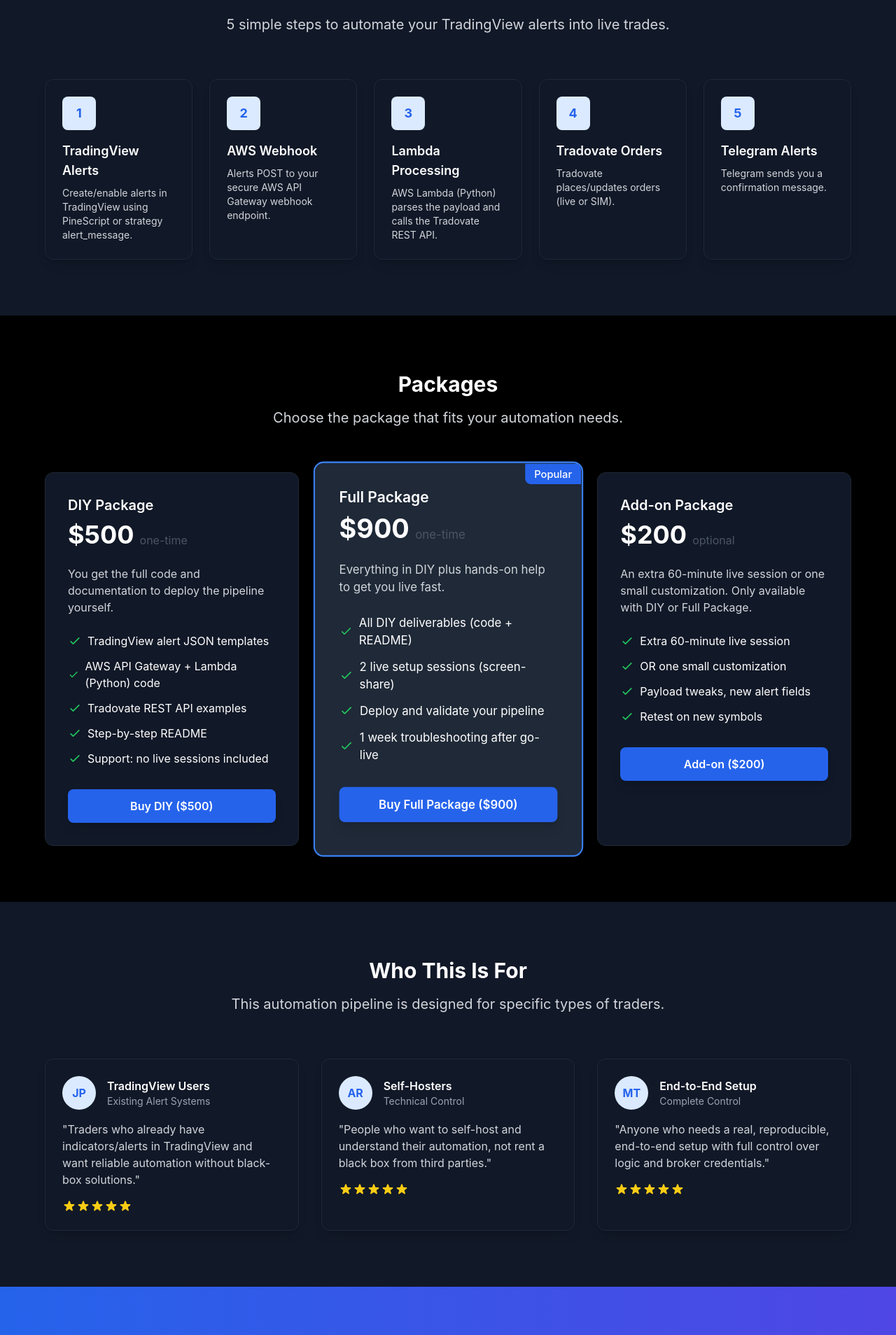
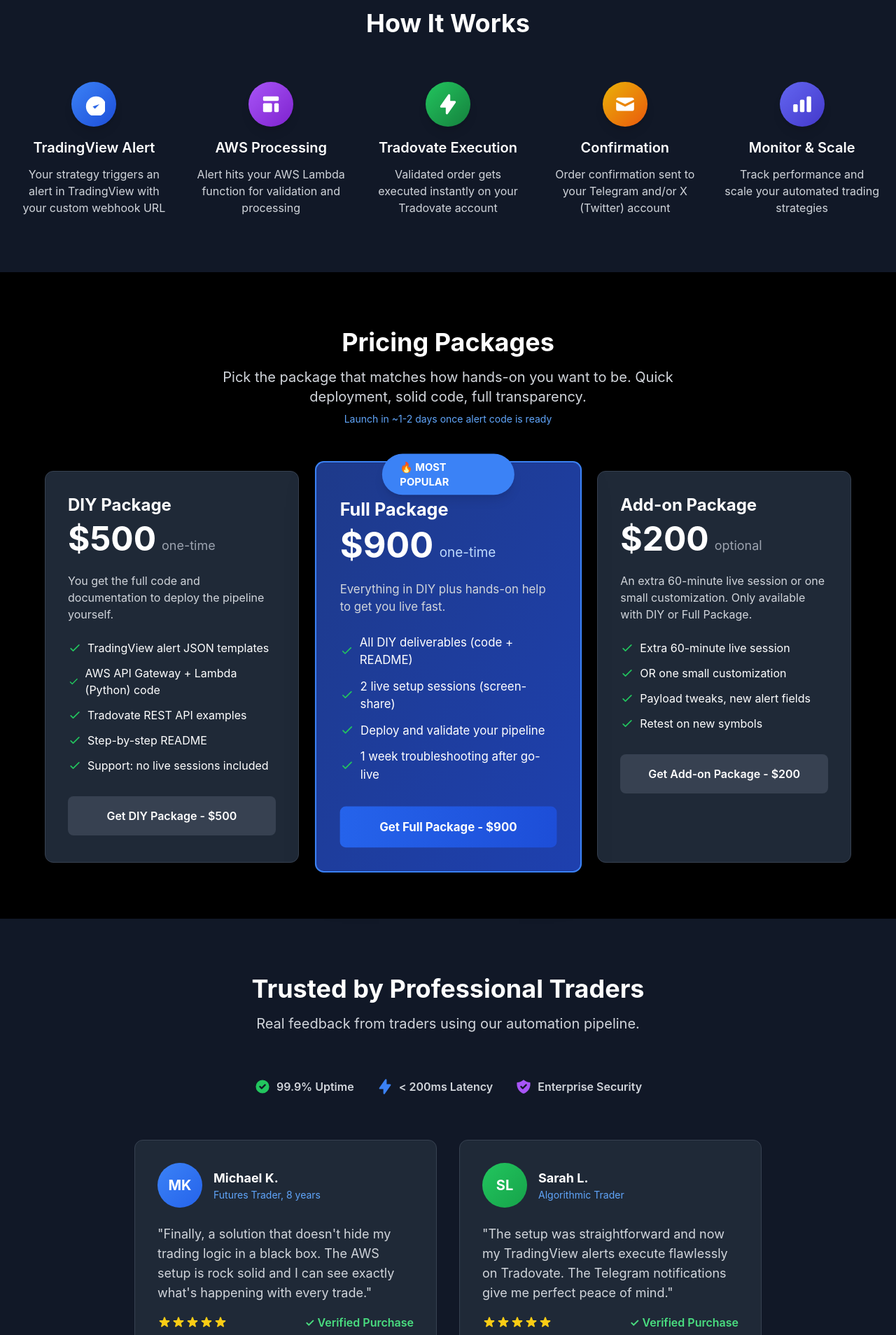
Before and after one commit to Arash6771/quant-by-boji-site, a Next.js app: page / in a window 1280 px wide. Shown: the part 712-2620 px from the top of the page at 70% size. Built offline with nearby package versions, Linux system fonts and the light colour scheme.

Commit message:
Major UX improvements: enhanced pricing cards, trust elements, visual hierarchy, and conversion optimization

```diff
--- a/app/page.tsx
+++ b/app/page.tsx
@@ -48,6 +48,9 @@
             <h1 className="text-5xl md:text-6xl font-bold mb-6">
               <span className="gradient-text">QuantByBoji</span> Automate TradingView alerts into real Tradovate orders
             </h1>
+            <p className="text-lg text-blue-400 font-semibold mb-4">
+              Reliable, Low-Latency Execution — No Black-Boxes, Just Code You Own
+            </p>
             <p className="text-xl text-gray-300 mb-12 max-w-2xl mx-auto">
              End-to-End Trading Pipeline: TradingView ➜ AWS ➜ Tradovate ➜ Telegram/X
             </p>
@@ -65,58 +68,56 @@
         </div>
       </section>
 
-      {/* Features Section */}
-      <section className="py-20 bg-gray-900" id="features">
+      {/* How It Works */}
+      <section id="features" className="py-20 bg-gray-900">
         <div className="container mx-auto px-6">
-          <div className="text-center mb-16">
-            <h2 className="text-3xl font-bold mb-4">How It Works</h2>
-            <p className="text-xl text-gray-300 max-w-2xl mx-auto">5 simple steps to automate your TradingView alerts into live trades.</p>
+          <h2 className="text-4xl font-bold text-center mb-16 text-white">How It Works</h2>
+          <div className="grid md:grid-cols-5 gap-8">
+            <div className="text-center group">
+              <div className="bg-gradient-to-br from-blue-500 to-blue-700 text-white rounded-full w-16 h-16 flex items-center justify-center mx-auto mb-4 shadow-lg group-hover:scale-110 transition-transform">
+                <svg className="w-8 h-8" fill="currentColor" viewBox="0 0 20 20">
+                  <path d="M9 12l2 2 4-4m6 2a9 9 0 11-18 0 9 9 0 0118 0z"/>
+                </svg>
               </div>
-
-          <div className="grid md:grid-cols-5 gap-6 max-w-6xl mx-auto">
-            {/* Step 1 */}
-            <div className="card p-6">
-              <div className="w-12 h-12 bg-blue-100 rounded-lg flex items-center justify-center mb-4">
-                <span className="text-blue-600 font-bold text-lg">1</span>
+              <h3 className="text-xl font-semibold mb-3 text-white">TradingView Alert</h3>
+              <p className="text-gray-300">Your strategy triggers an alert in TradingView with your custom webhook URL</p>
             </div>
-              <h3 className="text-lg font-semibold mb-2">TradingView Alerts</h3>
-              <p className="text-gray-300 text-sm">Create/enable alerts in TradingView using PineScript or strategy alert_message.</p>
+            <div className="text-center group">
+              <div className="bg-gradient-to-br from-purple-500 to-purple-700 text-white rounded-full w-16 h-16 flex items-center justify-center mx-auto mb-4 shadow-lg group-hover:scale-110 transition-transform">
+                <svg className="w-8 h-8" fill="currentColor" viewBox="0 0 20 20">
+                  <path d="M3 4a1 1 0 011-1h12a1 1 0 011 1v2a1 1 0 01-1 1H4a1 1 0 01-1-1V4zM3 10a1 1 0 011-1h6a1 1 0 011 1v6a1 1 0 01-1 1H4a1 1 0 01-1-1v-6zM14 9a1 1 0 00-1 1v6a1 1 0 001 1h2a1 1 0 001-1v-6a1 1 0 00-1-1h-2z"/>
+                </svg>
               </div>
-
-            {/* Step 2 */}
-            <div className="card p-6">
-              <div className="w-12 h-12 bg-blue-100 rounded-lg flex items-center justify-center mb-4">
-                <span className="text-blue-600 font-bold text-lg">2</span>
+              <h3 className="text-xl font-semibold mb-3 text-white">AWS Processing</h3>
+              <p className="text-gray-300">Alert hits your AWS Lambda function for validation and processing</p>
             </div>
-              <h3 className="text-lg font-semibold mb-2">AWS Webhook</h3>
-              <p className="text-gray-300 text-sm">Alerts POST to your secure AWS API Gateway webhook endpoint.</p>
+            <div className="text-center group">
+              <div className="bg-gradient-to-br from-green-500 to-green-700 text-white rounded-full w-16 h-16 flex items-center justify-center mx-auto mb-4 shadow-lg group-hover:scale-110 transition-transform">
+                <svg className="w-8 h-8" fill="currentColor" viewBox="0 0 20 20">
+                  <path fillRule="evenodd" d="M11.3 1.046A1 1 0 0112 2v5h4a1 1 0 01.82 1.573l-7 10A1 1 0 018 18v-5H4a1 1 0 01-.82-1.573l7-10a1 1 0 011.12-.38z" clipRule="evenodd"/>
+                </svg>
               </div>
-
-            {/* Step 3 */}
-            <div className="card p-6">
-              <div className="w-12 h-12 bg-blue-100 rounded-lg flex items-center justify-center mb-4">
-                <span className="text-blue-600 font-bold text-lg">3</span>
+              <h3 className="text-xl font-semibold mb-3 text-white">Tradovate Execution</h3>
+              <p className="text-gray-300">Validated order gets executed instantly on your Tradovate account</p>
             </div>
-              <h3 className="text-lg font-semibold mb-2">Lambda Processing</h3>
-              <p className="text-gray-300 text-sm">AWS Lambda (Python) parses the payload and calls the Tradovate REST API.</p>
+            <div className="text-center group">
+              <div className="bg-gradient-to-br from-yellow-500 to-orange-600 text-white rounded-full w-16 h-16 flex items-center justify-center mx-auto mb-4 shadow-lg group-hover:scale-110 transition-transform">
+                <svg className="w-8 h-8" fill="currentColor" viewBox="0 0 20 20">
+                  <path d="M2.003 5.884L10 9.882l7.997-3.998A2 2 0 0016 4H4a2 2 0 00-1.997 1.884z"/>
+                  <path d="M18 8.118l-8 4-8-4V14a2 2 0 002 2h12a2 2 0 002-2V8.118z"/>
+                </svg>
               </div>
-
-            {/* Step 4 */}
-            <div className="card p-6">
-              <div className="w-12 h-12 bg-blue-100 rounded-lg flex items-center justify-center mb-4">
-                <span className="text-blue-600 font-bold text-lg">4</span>
+              <h3 className="text-xl font-semibold mb-3 text-white">Confirmation</h3>
+              <p className="text-gray-300">Order confirmation sent to your Telegram and/or X (Twitter) account</p>
             </div>
-              <h3 className="text-lg font-semibold mb-2">Tradovate Orders</h3>
-              <p className="text-gray-300 text-sm">Tradovate places/updates orders (live or SIM).</p>
+            <div className="text-center group">
+              <div className="bg-gradient-to-br from-indigo-500 to-indigo-700 text-white rounded-full w-16 h-16 flex items-center justify-center mx-auto mb-4 shadow-lg group-hover:scale-110 transition-transform">
+                <svg className="w-8 h-8" fill="currentColor" viewBox="0 0 20 20">
+                  <path d="M2 11a1 1 0 011-1h2a1 1 0 011 1v5a1 1 0 01-1 1H3a1 1 0 01-1-1v-5zM8 7a1 1 0 011-1h2a1 1 0 011 1v9a1 1 0 01-1 1H9a1 1 0 01-1-1V7zM14 4a1 1 0 011-1h2a1 1 0 011 1v12a1 1 0 01-1 1h-2a1 1 0 01-1-1V4z"/>
+                </svg>
               </div>
-
-            {/* Step 5 */}
-            <div className="card p-6">
-              <div className="w-12 h-12 bg-blue-100 rounded-lg flex items-center justify-center mb-4">
-                <span className="text-blue-600 font-bold text-lg">5</span>
-              </div>
-              <h3 className="text-lg font-semibold mb-2">Telegram Alerts</h3>
-              <p className="text-gray-300 text-sm">Telegram sends you a confirmation message.</p>
+              <h3 className="text-xl font-semibold mb-3 text-white">Monitor & Scale</h3>
+              <p className="text-gray-300">Track performance and scale your automated trading strategies</p>
             </div>
           </div>
         </div>
@@ -126,18 +127,18 @@
       <section className="py-20 bg-black" id="pricing">
         <div className="container mx-auto px-6">
           <div className="text-center mb-16">
-            <h2 className="text-3xl font-bold mb-4">Packages</h2>
-            <p className="text-xl text-gray-300 max-w-2xl mx-auto">Choose the package that fits your automation needs.</p>
-
+            <h2 className="text-4xl font-bold mb-4 text-white">Pricing Packages</h2>
+            <p className="text-xl text-gray-300 max-w-2xl mx-auto">Pick the package that matches how hands-on you want to be. Quick deployment, solid code, full transparency.</p>
+            <p className="text-sm text-blue-400 mt-2">Launch in ~1-2 days once alert code is ready</p>
           </div>
 
           <div className="grid md:grid-cols-3 gap-8 max-w-6xl mx-auto">
             {/* DIY Plan */}
-            <div className="card p-8">
-              <h3 className="text-xl font-semibold mb-2">DIY Package</h3>
+            <div className="bg-gray-800 border border-gray-700 rounded-xl p-8 hover:border-gray-600 transition-all duration-300">
+              <h3 className="text-2xl font-bold mb-2 text-white">DIY Package</h3>
               <div className="flex items-end mb-6">
-                <span className="text-4xl font-bold">$500</span>
-                <span className="text-gray-600 ml-2">one-time</span>
+                <span className="text-5xl font-bold text-white">$500</span>
+                <span className="text-gray-400 ml-2 text-lg">one-time</span>
               </div>
               <p className="text-gray-300 mb-6">You get the full code and documentation to deploy the pipeline yourself.</p>
               <ul className="mb-8 space-y-3">
@@ -174,20 +175,20 @@
               </ul>
               <button
                 onClick={() => startCheckout("DIY")}
-                className="btn btn-primary w-full">
-                Buy DIY ($500)
+                className="w-full bg-gray-700 hover:bg-gray-600 text-white font-semibold py-4 px-6 rounded-lg transition-all duration-300 hover:shadow-lg">
+                Get DIY Package - $500
               </button>
             </div>
 
             {/* Full Plan - Featured */}
-            <div className="card p-8 transform md:scale-105 card-highlight">
-              <div className="absolute top-0 right-0 bg-blue-600 text-white px-3 py-1 rounded-bl-lg rounded-tr-lg font-medium text-sm">
-                Popular
+            <div className="bg-gradient-to-br from-blue-900 to-blue-800 border-2 border-blue-500 rounded-xl p-8 transform md:scale-105 relative shadow-2xl">
+              <div className="absolute -top-3 left-1/2 transform -translate-x-1/2 bg-blue-500 text-white px-6 py-2 rounded-full font-bold text-sm shadow-lg">
+                🔥 MOST POPULAR
               </div>
-              <h3 className="text-xl font-semibold mb-2">Full Package</h3>
+              <h3 className="text-2xl font-bold mb-2 text-white mt-4">Full Package</h3>
               <div className="flex items-end mb-6">
-                <span className="text-4xl font-bold">$900</span>
-                <span className="text-gray-600 ml-2">one-time</span>
+                <span className="text-5xl font-bold text-white">$900</span>
+                <span className="text-blue-200 ml-2 text-lg">one-time</span>
               </div>
               <p className="text-gray-300 mb-6">Everything in DIY plus hands-on help to get you live fast.</p>
               <ul className="mb-8 space-y-3">
@@ -218,17 +219,17 @@
               </ul>
               <button
                 onClick={() => startCheckout("FULL")}
-                className="btn btn-primary w-full">
-                Buy Full Package ($900)
+                className="w-full bg-gradient-to-r from-blue-600 to-blue-700 hover:from-blue-700 hover:to-blue-800 text-white font-bold py-4 px-6 rounded-lg transition-all duration-300 hover:shadow-xl transform hover:scale-105">
+                Get Full Package - $900
               </button>
             </div>
 
             {/* Add-on Plan */}
-            <div className="card p-8">
-              <h3 className="text-xl font-semibold mb-2">Add-on Package</h3>
+            <div className="bg-gray-800 border border-gray-700 rounded-xl p-8 hover:border-gray-600 transition-all duration-300">
+              <h3 className="text-2xl font-bold mb-2 text-white">Add-on Package</h3>
               <div className="flex items-end mb-6">
-                <span className="text-4xl font-bold">$200</span>
-                <span className="text-gray-600 ml-2">optional</span>
+                <span className="text-5xl font-bold text-white">$200</span>
+                <span className="text-gray-400 ml-2 text-lg">optional</span>
               </div>
               <p className="text-gray-300 mb-6">An extra 60-minute live session or one small customization. Only available with DIY or Full Package.</p>
               <ul className="mb-8 space-y-3">
@@ -259,84 +260,126 @@
               </ul>
               <button
                 onClick={() => startCheckout("ADDON")}
-                className="btn btn-primary w-full">
-                Add-on ($200)
+                className="w-full bg-gray-700 hover:bg-gray-600 text-white font-semibold py-4 px-6 rounded-lg transition-all duration-300 hover:shadow-lg">
+                Get Add-on Package - $200
               </button>
             </div>
           </div>
         </div>
       </section>
 
-      {/* Testimonials */}
+      {/* Trust & Social Proof */}
       <section className="py-20 bg-gray-900">
         <div className="container mx-auto px-6">
           <div className="text-center mb-16">
-            <h2 className="text-3xl font-bold mb-4">Who This Is For</h2>
-            <p className="text-xl text-gray-300 max-w-2xl mx-auto">This automation pipeline is designed for specific types of traders.</p>
+            <h2 className="text-4xl font-bold mb-4 text-white">Trusted by Professional Traders</h2>
+            <p className="text-xl text-gray-300 max-w-2xl mx-auto">Real feedback from traders using our automation pipeline.</p>
           </div>
 
-          <div className="grid md:grid-cols-3 gap-8 max-w-6xl mx-auto">
+          {/* Trust Indicators */}
+          <div className="flex justify-center items-center gap-8 mb-16 flex-wrap">
+            <div className="flex items-center gap-2 text-gray-300">
+              <svg className="w-6 h-6 text-green-500" fill="currentColor" viewBox="0 0 20 20">
+                <path fillRule="evenodd" d="M10 18a8 8 0 100-16 8 8 0 000 16zm3.707-9.293a1 1 0 00-1.414-1.414L9 10.586 7.707 9.293a1 1 0 00-1.414 1.414l2 2a1 1 0 001.414 0l4-4z" clipRule="evenodd"/>
+              </svg>
+              <span className="font-semibold">99.9% Uptime</span>
+            </div>
+            <div className="flex items-center gap-2 text-gray-300">
+              <svg className="w-6 h-6 text-blue-500" fill="currentColor" viewBox="0 0 20 20">
+                <path fillRule="evenodd" d="M11.3 1.046A1 1 0 0112 2v5h4a1 1 0 01.82 1.573l-7 10A1 1 0 018 18v-5H4a1 1 0 01-.82-1.573l7-10a1 1 0 011.12-.38z" clipRule="evenodd"/>
+              </svg>
+              <span className="font-semibold">&lt; 200ms Latency</span>
+            </div>
+            <div className="flex items-center gap-2 text-gray-300">
+              <svg className="w-6 h-6 text-purple-500" fill="currentColor" viewBox="0 0 20 20">
+                <path fillRule="evenodd" d="M2.166 4.999A11.954 11.954 0 0010 1.944 11.954 11.954 0 0017.834 5c.11.65.166 1.32.166 2.001 0 5.225-3.34 9.67-8 11.317C5.34 16.67 2 12.225 2 7c0-.682.057-1.35.166-2.001zm11.541 3.708a1 1 0 00-1.414-1.414L9 10.586 7.707 9.293a1 1 0 00-1.414 1.414l2 2a1 1 0 001.414 0l4-4z" clipRule="evenodd"/>
+              </svg>
+              <span className="font-semibold">Enterprise Security</span>
+            </div>
+          </div>
+
+          <div className="grid md:grid-cols-2 gap-8 max-w-4xl mx-auto mb-16">
             {/* Testimonial 1 */}
-            <div className="card p-6">
-              <div className="flex items-center mb-4">
-                <div className="w-12 h-12 bg-blue-100 rounded-full flex items-center justify-center mr-4">
-                  <span className="text-blue-600 font-bold">JP</span>
+            <div className="bg-gray-800 border border-gray-700 rounded-xl p-8">
+              <div className="flex items-center mb-6">
+                <div className="w-16 h-16 bg-gradient-to-br from-blue-500 to-blue-600 rounded-full flex items-center justify-center mr-4">
+                  <span className="text-white font-bold text-xl">MK</span>
                 </div>
                 <div>
-                  <h4 className="font-semibold">TradingView Users</h4>
-                  <p className="text-gray-400 text-sm">Existing Alert Systems</p>
+                  <h4 className="font-bold text-white text-lg">Michael K.</h4>
+                  <p className="text-blue-400 text-sm">Futures Trader, 8 years</p>
                 </div>
               </div>
-              <p className="text-gray-300">"Traders who already have indicators/alerts in TradingView and want reliable automation without black-box solutions."</p>
-              <div className="flex mt-4">
+              <p className="text-gray-300 text-lg mb-4">"Finally, a solution that doesn't hide my trading logic in a black box. The AWS setup is rock solid and I can see exactly what's happening with every trade."</p>
+              <div className="flex items-center justify-between">
+                <div className="flex">
                   {[1, 2, 3, 4, 5].map((star) => (
-                  <svg key={star} className="w-5 h-5 text-yellow-400" fill="currentColor" viewBox="0 0 20 20" xmlns="http://www.w3.org/2000/svg">
+                    <svg key={star} className="w-5 h-5 text-yellow-400" fill="currentColor" viewBox="0 0 20 20">
                       <path d="M9.049 2.927c.3-.921 1.603-.921 1.902 0l1.07 3.292a1 1 0 00.95.69h3.462c.969 0 1.371 1.24.588 1.81l-2.8 2.034a1 1 0 00-.364 1.118l1.07 3.292c.3.921-.755 1.688-1.54 1.118l-2.8-2.034a1 1 0 00-1.175 0l-2.8 2.034c-.784.57-1.838-.197-1.539-1.118l1.07-3.292a1 1 0 00-.364-1.118L2.98 8.72c-.783-.57-.38-1.81.588-1.81h3.461a1 1 0 00.951-.69l1.07-3.292z"></path>
                     </svg>
                   ))}
                 </div>
+                <span className="text-green-400 font-semibold">✓ Verified Purchase</span>
+              </div>
             </div>
 
             {/* Testimonial 2 */}
-            <div className="card p-6">
-              <div className="flex items-center mb-4">
-                <div className="w-12 h-12 bg-blue-100 rounded-full flex items-center justify-center mr-4">
-                  <span className="text-blue-600 font-bold">AR</span>
+            <div className="bg-gray-800 border border-gray-700 rounded-xl p-8">
+              <div className="flex items-center mb-6">
+                <div className="w-16 h-16 bg-gradient-to-br from-green-500 to-green-600 rounded-full flex items-center justify-center mr-4">
+                  <span className="text-white font-bold text-xl">SL</span>
                 </div>
                 <div>
-                  <h4 className="font-semibold">Self-Hosters</h4>
-                  <p className="text-gray-400 text-sm">Technical Control</p>
+                  <h4 className="font-bold text-white text-lg">Sarah L.</h4>
+                  <p className="text-blue-400 text-sm">Algorithmic Trader</p>
                 </div>
               </div>
-              <p className="text-gray-300">"People who want to self-host and understand their automation, not rent a black box from third parties."</p>
-              <div className="flex mt-4">
+              <p className="text-gray-300 text-lg mb-4">"The setup was straightforward and now my TradingView alerts execute flawlessly on Tradovate. The Telegram notifications give me perfect peace of mind."</p>
+              <div className="flex items-center justify-between">
+                <div className="flex">
                   {[1, 2, 3, 4, 5].map((star) => (
-                  <svg key={star} className="w-5 h-5 text-yellow-400" fill="currentColor" viewBox="0 0 20 20" xmlns="http://www.w3.org/2000/svg">
+                    <svg key={star} className="w-5 h-5 text-yellow-400" fill="currentColor" viewBox="0 0 20 20">
                       <path d="M9.049 2.927c.3-.921 1.603-.921 1.902 0l1.07 3.292a1 1 0 00.95.69h3.462c.969 0 1.371 1.24.588 1.81l-2.8 2.034a1 1 0 00-.364 1.118l1.07 3.292c.3.921-.755 1.688-1.54 1.118l-2.8-2.034a1 1 0 00-1.175 0l-2.8 2.034c-.784.57-1.838-.197-1.539-1.118l1.07-3.292a1 1 0 00-.364-1.118L2.98 8.72c-.783-.57-.38-1.81.588-1.81h3.461a1 1 0 00.951-.69l1.07-3.292z"></path>
                     </svg>
                   ))}
                 </div>
+                <span className="text-green-400 font-semibold">✓ Verified Purchase</span>
+              </div>
+            </div>
           </div>
 
-            {/* Testimonial 3 */}
-            <div className="card p-6">
-              <div className="flex items-center mb-4">
-                <div className="w-12 h-12 bg-blue-100 rounded-full flex items-center justify-center mr-4">
-                  <span className="text-blue-600 font-bold">MT</span>
+          {/* Who This Is For */}
+          <div className="text-center mb-12">
+            <h3 className="text-2xl font-bold mb-8 text-white">Is This You?</h3>
           </div>
-                <div>
-                  <h4 className="font-semibold">End-to-End Setup</h4>
-                  <p className="text-gray-400 text-sm">Complete Control</p>
+
+          <div className="grid md:grid-cols-3 gap-6 max-w-5xl mx-auto">
+            <div className="bg-gray-800 border border-gray-700 rounded-lg p-6 text-center">
+              <div className="w-16 h-16 bg-blue-600 rounded-full flex items-center justify-center mx-auto mb-4">
+                <svg className="w-8 h-8 text-white" fill="currentColor" viewBox="0 0 20 20">
+                  <path d="M9 12l2 2 4-4m6 2a9 9 0 11-18 0 9 9 0 0118 0z"/>
+                </svg>
               </div>
+              <h4 className="font-bold text-white mb-2">TradingView Users</h4>
+              <p className="text-gray-300 text-sm">Already using TradingView alerts and want reliable automation</p>
             </div>
-              <p className="text-gray-300">"Anyone who needs a real, reproducible, end-to-end setup with full control over logic and broker credentials."</p>
-              <div className="flex mt-4">
-                {[1, 2, 3, 4, 5].map((star) => (
-                  <svg key={star} className="w-5 h-5 text-yellow-400" fill="currentColor" viewBox="0 0 20 20" xmlns="http://www.w3.org/2000/svg">
-                    <path d="M9.049 2.927c.3-.921 1.603-.921 1.902 0l1.07 3.292a1 1 0 00.95.69h3.462c.969 0 1.371 1.24.588 1.81l-2.8 2.034a1 1 0 00-.364 1.118l1.07 3.292c.3.921-.755 1.688-1.54 1.118l-2.8-2.034a1 1 0 00-1.175 0l-2.8 2.034c-.784.57-1.838-.197-1.539-1.118l1.07-3.292a1 1 0 00-.364-1.118L2.98 8.72c-.783-.57-.38-1.81.588-1.81h3.461a1 1 0 00.951-.69l1.07-3.292z"></path>
+            <div className="bg-gray-800 border border-gray-700 rounded-lg p-6 text-center">
+              <div className="w-16 h-16 bg-purple-600 rounded-full flex items-center justify-center mx-auto mb-4">
+                <svg className="w-8 h-8 text-white" fill="currentColor" viewBox="0 0 20 20">
+                  <path d="M3 4a1 1 0 011-1h12a1 1 0 011 1v2a1 1 0 01-1 1H4a1 1 0 01-1-1V4zM3 10a1 1 0 011-1h6a1 1 0 011 1v6a1 1 0 01-1 1H4a1 1 0 01-1-1v-6zM14 9a1 1 0 00-1 1v6a1 1 0 001 1h2a1 1 0 001-1v-6a1 1 0 00-1-1h-2z"/>
                 </svg>
-                ))}
               </div>
+              <h4 className="font-bold text-white mb-2">Self-Hosters</h4>
+              <p className="text-gray-300 text-sm">Want full control over your trading logic and credentials</p>
+            </div>
+            <div className="bg-gray-800 border border-gray-700 rounded-lg p-6 text-center">
+              <div className="w-16 h-16 bg-green-600 rounded-full flex items-center justify-center mx-auto mb-4">
+                <svg className="w-8 h-8 text-white" fill="currentColor" viewBox="0 0 20 20">
+                  <path fillRule="evenodd" d="M2.166 4.999A11.954 11.954 0 0010 1.944 11.954 11.954 0 0017.834 5c.11.65.166 1.32.166 2.001 0 5.225-3.34 9.67-8 11.317C5.34 16.67 2 12.225 2 7c0-.682.057-1.35.166-2.001zm11.541 3.708a1 1 0 00-1.414-1.414L9 10.586 7.707 9.293a1 1 0 00-1.414 1.414l2 2a1 1 0 001.414 0l4-4z" clipRule="evenodd"/>
+                </svg>
+              </div>
+              <h4 className="font-bold text-white mb-2">No Black-Boxes</h4>
+              <p className="text-gray-300 text-sm">Prefer transparency over renting third-party solutions</p>
             </div>
           </div>
         </div>
```
Lines whose indentation alone changed are shown as unchanged.
